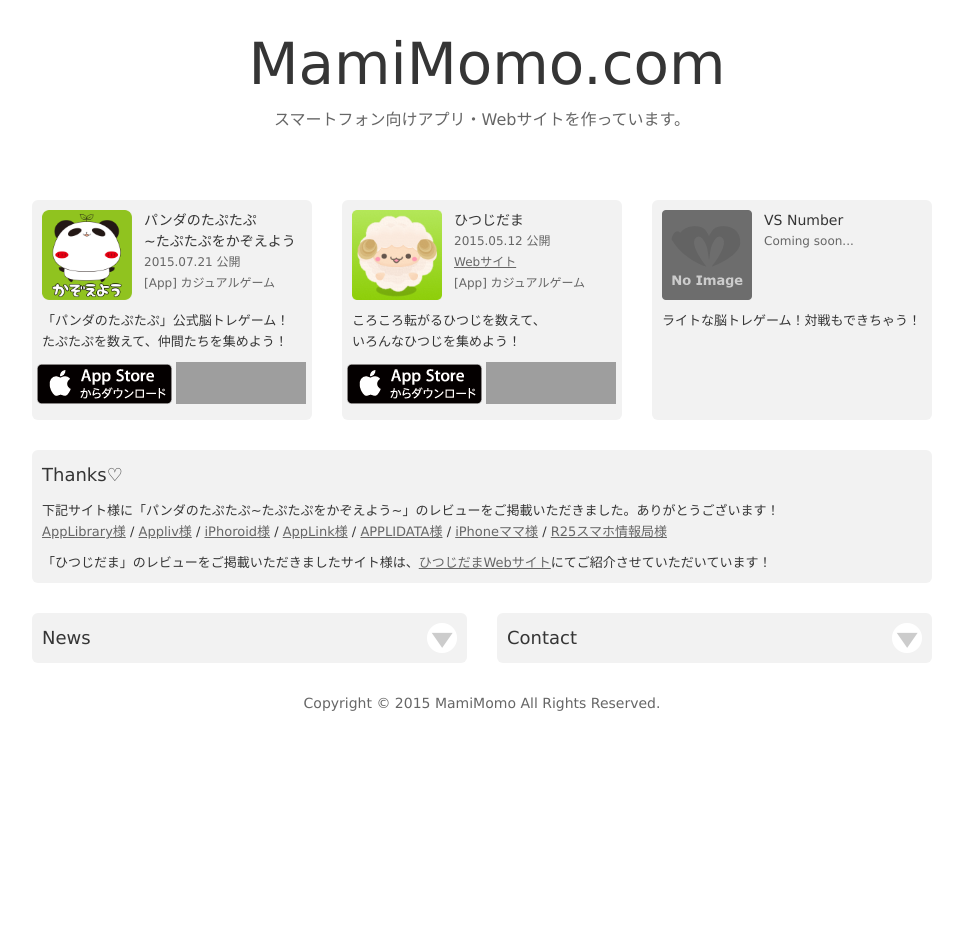
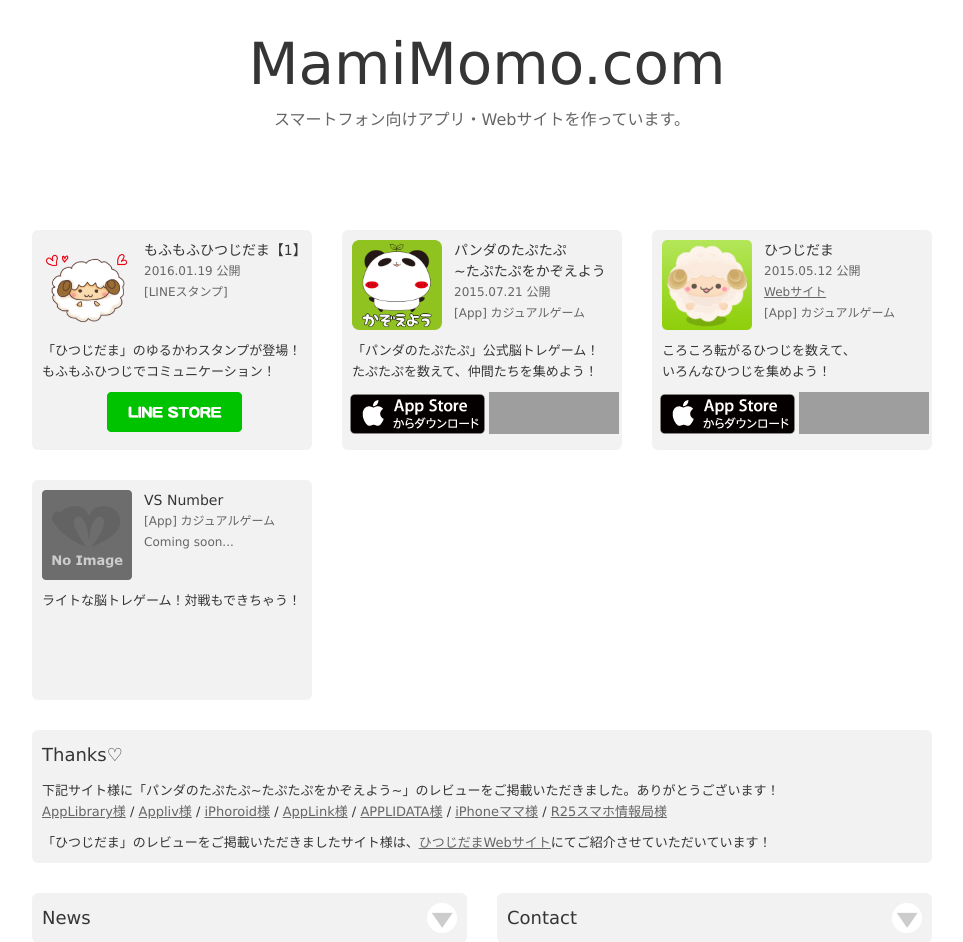
Before and after one commit to hoshina-mami/mamimomo, a PHP site: page / in a window 1280 px wide. Shown: the part 229-1171 px from the top of the page, without its empty margins (158-1121 px from the left). Before the commit the page ends 940 px from the top, so only its background shows below. Run offline with PHP 8.4, Linux system fonts and the light colour scheme; grey boxes are pictures that could not be loaded.

Commit message:
LINEスタンプ1追加

```diff
--- a/index.html
+++ b/index.html
@@ -37,6 +37,24 @@
 	<section class="works">
 		<h2>Works</h2>
 		<ul>
+		<li class="utl_gray">
+				<div class="list_box_upper">
+					<img class="pic_icon" src="images/icon_line1.png" alt="もふもふひつじだま【1】">
+					<div class="list_box_title">
+						<p>もふもふひつじだま【1】</p>
+						<span>2016.01.19 公開</span><br>
+						<span>[LINEスタンプ] </span>
+					</div>
+				</div>
+				<div class="list_box_middle">
+					<p>「ひつじだま」のゆるかわスタンプが登場！<br>もふもふひつじでコミュニケーション！</p>
+				</div>
+				<div class="list_box_bottom">
+					<a href="http://line.me/S/sticker/1236487" class="utl_inlineBlock">
+						<img src="images/btn_lineStore.png" class="btn_line" />
+			   		</a>
+		   		</div>
+			</li>
 			<li class="utl_gray">
 				<div class="list_box_upper">
 					<img class="pic_icon" src="images/icon_panda.png" alt="パンダのたぷたぷ">
@@ -87,6 +105,7 @@
 					<img class="pic_icon" src="images/icon_none.png" alt="NoImage">
 					<div class="list_box_title">
 						<p>VS Number</p>
+						<span>[App] カジュアルゲーム</span>
 						<span>Coming soon...</span>
 					</div>
 				</div>
@@ -109,6 +128,7 @@
 			<h2 class="text_menu" id="jsMenuNews">News</h2>
 			<div class="box_toggle utl_gray">
 				<ul>
+					<li>2016.01.19：LINEスタンプ「もふもふひつじだま【1】」を販売開始しました。</li>
 					<li>2015.09.10：当Webサイトを公開しました。</li>
 					<li>2015.07.21：「パンダのたぷたぷ ~たぷたぷをかぞえよう~」をリリースしました。</li>
 					<li>2015.05.12：「ひつじだま」をリリースしました。</li>
--- a/scss/index.scss
+++ b/scss/index.scss
@@ -82,6 +82,7 @@
 		li {
 			width: 280px;
 			height: 220px;
+			margin-top: 30px;
 			margin-right: 30px;
 			border-radius: 6px;
 			float: left;
@@ -120,11 +121,18 @@
 
 	.list_box_bottom {
 		margin-left: 5px;
+		text-align: center;
 	}
 
 	.btn_google {
 		width: 130px;
 		height: 42px;
+	}
+
+	.btn_line {
+		width: 135px;
+		height: 40px;
+		margin: 0 auto;
 	}
 
 }
@@ -239,6 +247,7 @@
 
 	.works {
 		ul li {
+			margin-top: 0px;
 			margin-bottom: 30px;
 
 			&:nth-child(3n) {
@@ -289,6 +298,7 @@
 
 	.works {
 		ul li {
+			margin-top: 0px;
 			margin-bottom: 30px;
 
 			&:nth-child(3n) {
```
Also changed, not shown: css/index.css, images/btn_lineStore.png (added), images/icon_line1.png (added).
